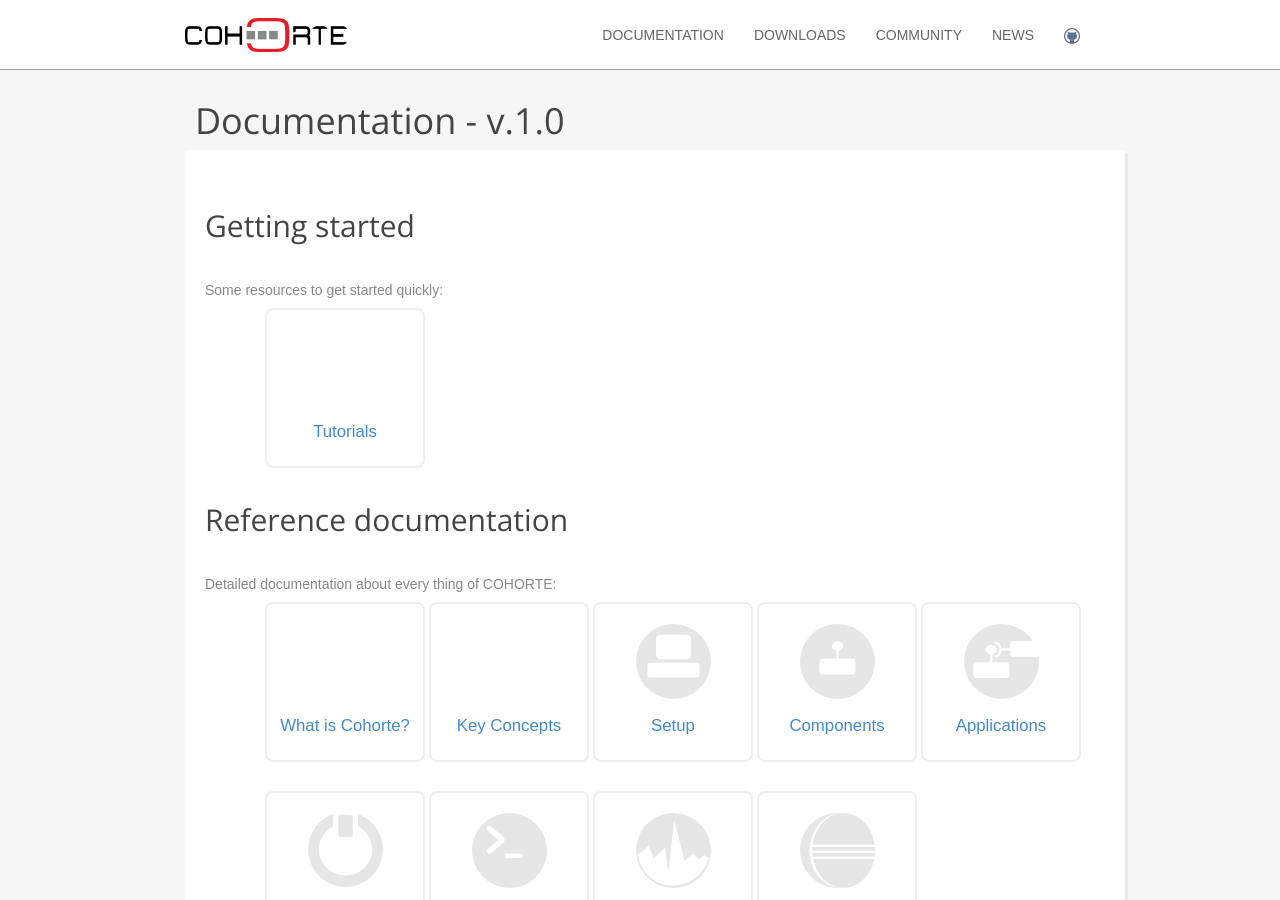
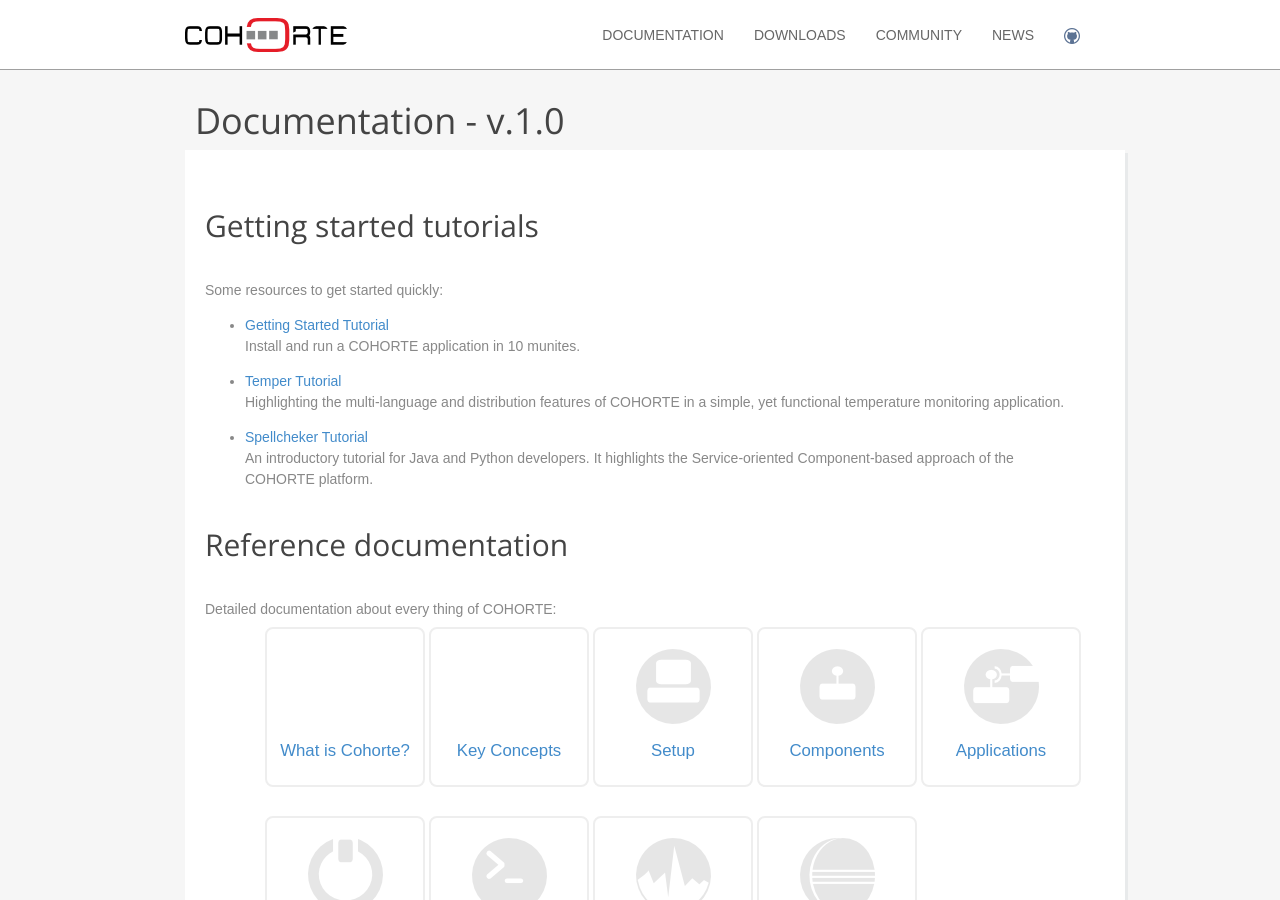
Before and after one commit to debbabi/debbabi.github.io, a Jekyll site: the page built from docs/1.x/index.md, in a window 1280 px wide and 900 px high. Built offline with Jekyll 4.4.1, drawn with Linux system fonts in a browser that asks for light colours.

Commit message:
Update index.md

```diff
--- a/docs/1.x/index.md
+++ b/docs/1.x/index.md
@@ -25,10 +25,14 @@
 
 Some resources to get started quickly:
 
-<div class="menu-choices">
-      <a style="left: 0%;" class="menu-choice"
-      href="{{ site.baseurl }}/docs/1.x/tutorials">Tutorials</a>
-</div>
+ * [Getting Started Tutorial](./tutorials/getting-started)
+    <br/>Install and run a COHORTE application in 10 munites.
+
+ * [Temper Tutorial](./tutorials/temper)
+    <br/>Highlighting the multi-language and distribution features of COHORTE in a simple, yet functional temperature monitoring application.
+
+ * [Spellcheker Tutorial](./tutorials/spellchecker)
+    <br/>An introductory tutorial for Java and Python developers. It highlights the Service-oriented Component-based approach of the COHORTE platform.
 
 ## Reference documentation
 
```
Also changed, not shown: other parts of docs/1.x/index.md (+1 -1 lines).
